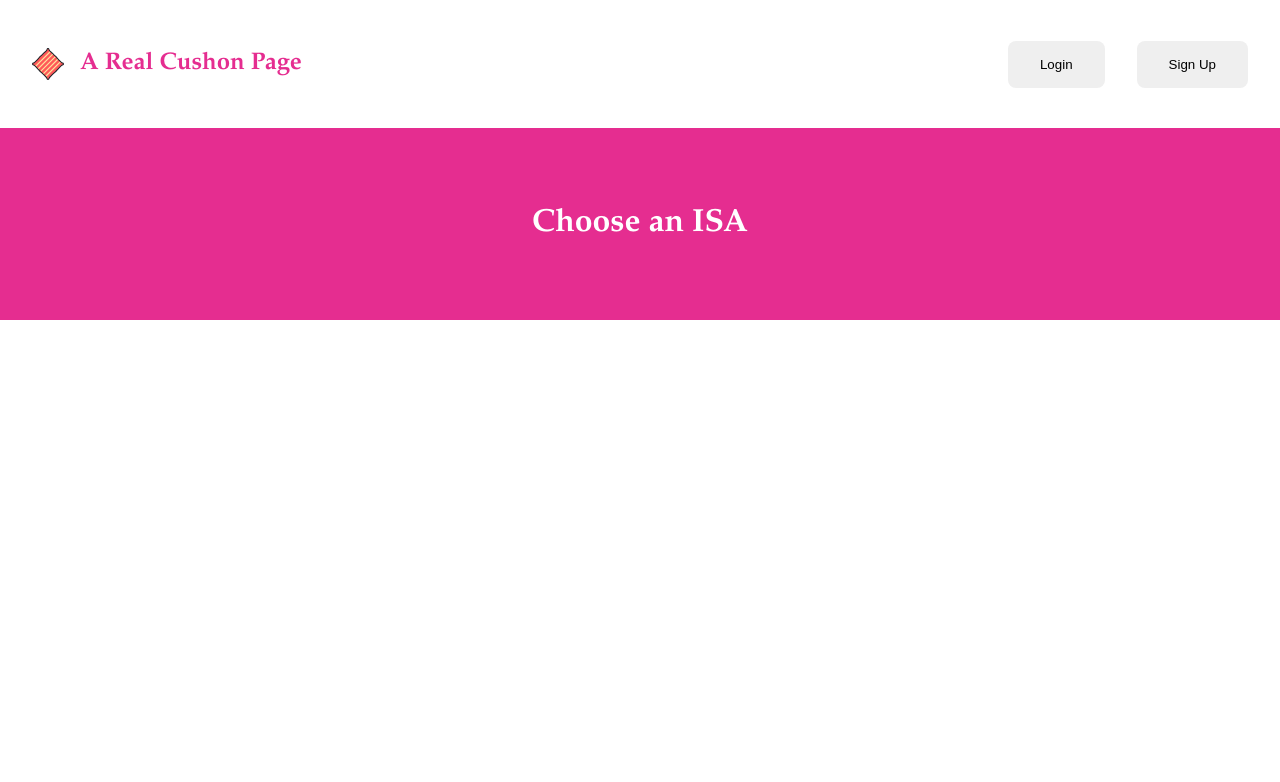
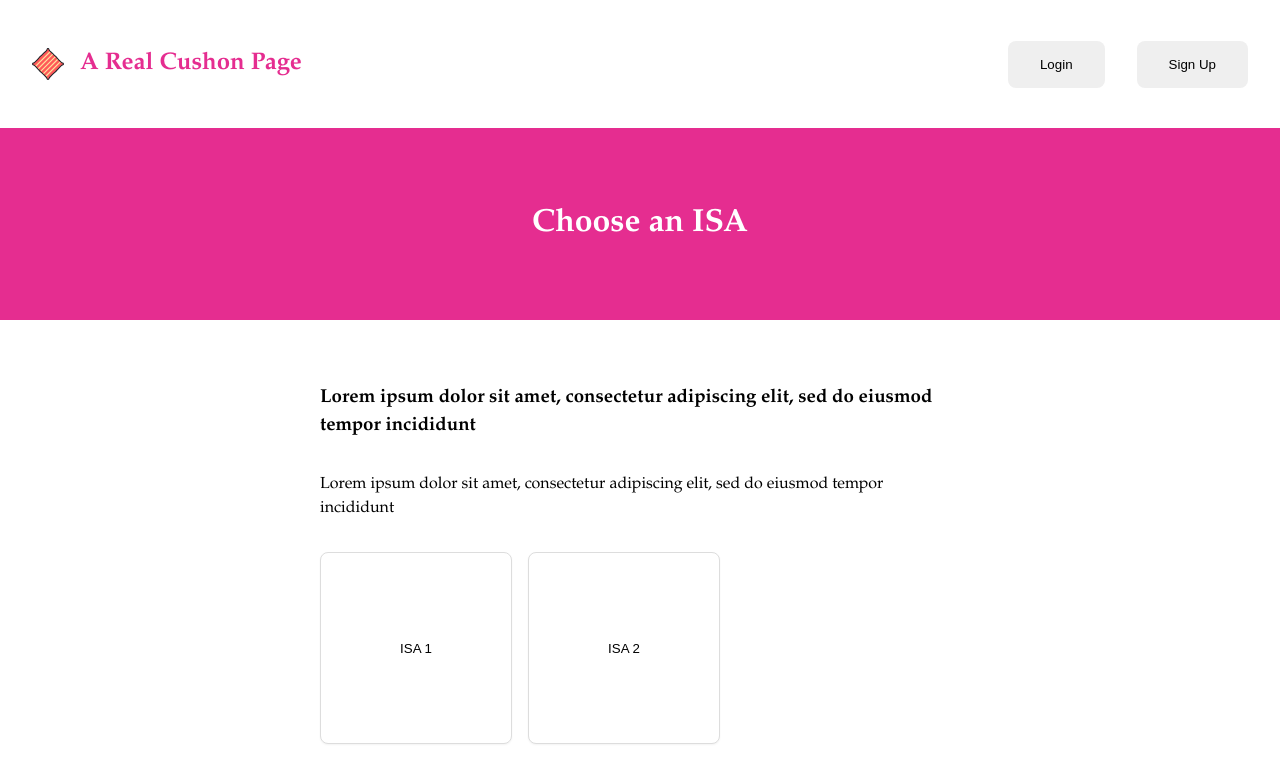
Before and after one commit to chrisBRN/cushon, a React (Vite) app: page / in a window 1280 px wide. Shown: the top 782 px of the page. Built offline with nearby package versions, Linux system fonts and the light colour scheme.

Commit message:
add: initial card and card list for isa

```diff
--- a/src/App.tsx
+++ b/src/App.tsx
@@ -1,13 +1,13 @@
-import Navigation from "./components/core/Navigation/Navigation.tsx";
-import Header from "./components/core/Header/Header.tsx";
+import Navigation from "./components/Navigation/Navigation.tsx";
+import Header from "./components/Header/Header.tsx";
+import ISA from "./pages/ISA/ISA.tsx";
 
 function App() {
-
-
     return (
         <body>
             <Navigation title="A Real Cushon Page"/>
             <Header title="Choose an ISA"/>
+            <ISA />
         </body>
     )
 }
--- /dev/null
+++ b/src/components/Card/Card.module.css
@@ -0,0 +1,15 @@
+.card {
+    background: #fff;
+    border: 1px solid #ddd;
+    border-radius: 8px;
+    padding: 1rem;
+    box-shadow: 0 1px 2px rgba(0,0,0,0.05);
+    transition: box-shadow 100ms ease-in-out;
+
+    width: 100%;
+    aspect-ratio: 1/1;
+
+    &:hover {
+        box-shadow: 0 2px 4px rgba(0,0,0,0.1);
+    }
+}
--- /dev/null
+++ b/src/components/Card/Card.tsx
@@ -0,0 +1,17 @@
+import styles from './Card.module.css'
+
+function Card({
+    children,
+    onClick,
+}: {
+    children: React.ReactNode;
+    onClick?: () => void;
+}) {
+    return (
+       <button className={styles.card} onClick={onClick}>
+           {children}
+       </button>
+    )
+}
+
+export default Card
--- /dev/null
+++ b/src/components/CardList/CardList.module.css
@@ -0,0 +1,11 @@
+.cardList {
+    width: 100%;
+    display: flex;
+    gap: 1rem;
+
+    list-style: none;
+
+    & li {
+        width: 30%;
+    }
+}
--- /dev/null
+++ b/src/components/CardList/CardList.tsx
@@ -0,0 +1,28 @@
+import styles from './CardList.module.css'
+import Card from "../Card/Card.tsx";
+
+type ListItem = {
+    content: React.ReactNode;
+}
+
+function CardList({
+    data
+}: {
+    data: ListItem[];
+}) {
+    return (
+       <ul className={styles.cardList}>
+           {data.map((item) => {
+               return (
+                   <li>
+                       <Card>
+                           {item.content}
+                       </Card>
+                   </li>
+               )
+           })}
+       </ul>
+    )
+}
+
+export default CardList
--- a/src/index.css
+++ b/src/index.css
@@ -29,6 +29,7 @@
 body {
   font-family: var(--ff), serif;
   font-size: 16px;
+  line-height: 1.5;
 }
 
 a {
--- /dev/null
+++ b/src/pages/ISA/ISA.module.css
@@ -0,0 +1,9 @@
+.content {
+    width: 80ch;
+    margin: 0 auto;
+    padding: 4rem 0;
+
+    display: flex;
+    flex-direction: column;
+    gap: 2rem;
+}
--- /dev/null
+++ b/src/pages/ISA/ISA.tsx
@@ -0,0 +1,19 @@
+import styles from './ISA.module.css'
+import CardList from "../../components/CardList/CardList.tsx";
+
+function ISA() {
+
+
+    return (
+        <main className={styles.content}>
+            <h3>Lorem ipsum dolor sit amet, consectetur adipiscing elit, sed do eiusmod tempor incididunt </h3>
+            <p>Lorem ipsum dolor sit amet, consectetur adipiscing elit, sed do eiusmod tempor incididunt </p>
+            <CardList data={[
+                { content: <p>ISA 1</p> },
+                { content: <p>ISA 2</p> },
+            ]} />
+        </main>
+    )
+}
+
+export default ISA
```
Also changed, not shown: src/components/Header/Header.module.css (renamed from src/components/core/Header/Header.module.css), src/components/Header/Header.tsx (renamed from src/components/core/Header/Header.tsx), src/components/Navigation/Navigation.module.css (renamed from src/components/core/Navigation/Navigation.module.css), src/components/Navigation/Navigation.tsx (renamed from src/components/core/Navigation/Navigation.tsx).
